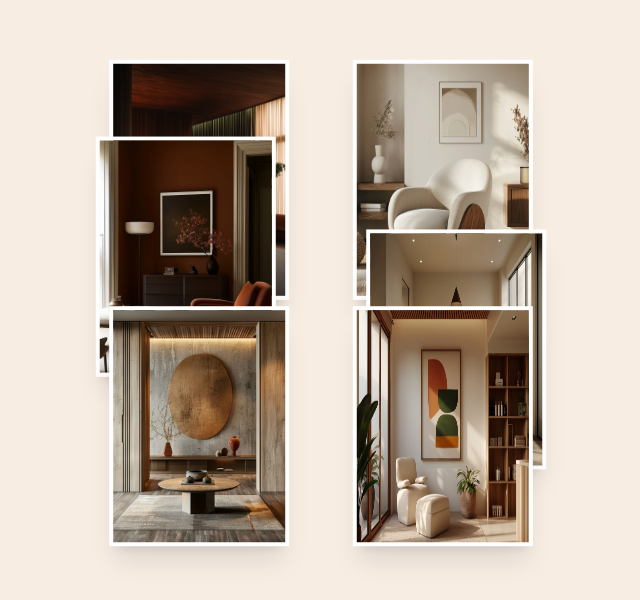
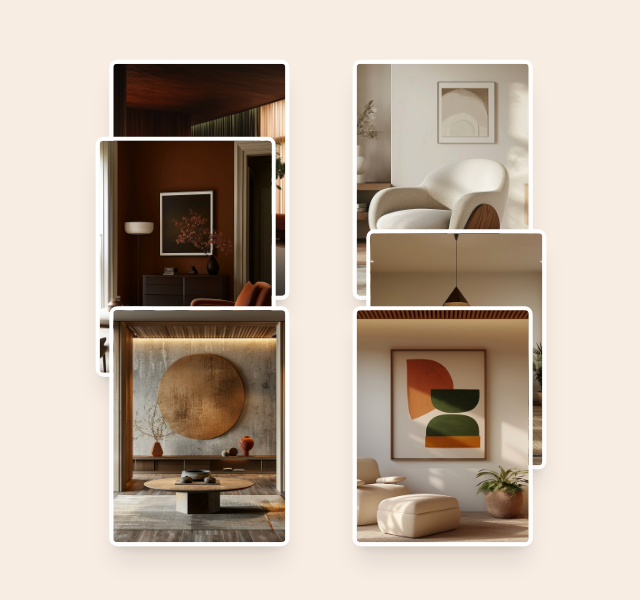
Before and after one commit to robinahmed12/troscan-web-clone, a Next.js app: page / in a window 1280 px wide. Shown: the part 1947-2547 px from the top of the page, without its empty margins (319-959 px from the left). Built offline with nearby package versions, Linux system fonts and the light colour scheme.

Commit message:
updated gallery and news section

```diff
--- a/src/app/components/Landing/News.jsx
+++ b/src/app/components/Landing/News.jsx
@@ -3,6 +3,7 @@
 import React, { useState, useEffect } from "react";
 import Image from "next/image";
 import Link from "next/link";
+import Container from "../ui/Container";
 
 const News = () => {
   const [news, setNews] = useState([]);
@@ -16,7 +17,8 @@ const News = () => {
   }, []);
 
   return (
-   <div
+   <Container>
+    <div
 
     >
       <div className="max-w-7xl mt-20 mx-auto">
@@ -147,6 +149,7 @@ const News = () => {
         ></div>
       </div>
     </div>
+   </Container>
   );
 };
 
--- a/src/app/components/Landing/TroscanGallery.jsx
+++ b/src/app/components/Landing/TroscanGallery.jsx
@@ -26,8 +26,8 @@ const TroscanGallery = () => {
   const moveProgress = useTransform(scrollYProgress, [0, 1], [0, 1]);
   const textProgress = useTransform(scrollYProgress, [0.5, 0.8], [0, 1]);
 
-  // Initial centered positions (hexagonal formation)
-  const initialPositions = [
+  // Positions for desktop (hexagonal formation)
+  const desktopInitialPositions = [
     { x: -80, y: -100 },  // top-left
     { x: 80, y: -100 },   // top-right
     { x: -160, y: 0 },    // left
@@ -36,10 +36,7 @@ const TroscanGallery = () => {
     { x: 80, y: 100 }     // bottom-right
   ];
 
-  // Final positions:
-  // - 4 images at opposite angles (diagonal pairs)
-  // - 2 images vertically opposite
-  const finalPositions = [
+  const desktopFinalPositions = [
     { x: -350, y: -250 },  // top-left (angle)
     { x: 350, y: -250 },   // top-right (angle)
     { x: 0, y: -300 },     // top-center (vertical)
@@ -47,49 +44,83 @@ const TroscanGallery = () => {
     { x: -350, y: 250 },   // bottom-left (angle)
     { x: 350, y: 250 }     // bottom-right (angle)
   ];
+
+  // Positions for mobile (3 top, 3 bottom)
+  const mobileInitialPositions = [
+    { x: -80, y: -80 },   // top-left
+    { x: 0, y: -120 },    // top-center
+    { x: 80, y: -80 },    // top-right
+    { x: -80, y: 80 },    // bottom-left
+    { x: 0, y: 120 },     // bottom-center
+    { x: 80, y: 80 }      // bottom-right
+  ];
+
+  const mobileFinalPositions = [
+    { x: -150, y: -250 },  // top-left
+    { x: 0, y: -300 },     // top-center
+    { x: 150, y: -250 },   // top-right
+    { x: -150, y: 250 },   // bottom-left
+    { x: 0, y: 300 },      // bottom-center
+    { x: 150, y: 250 }     // bottom-right
+  ];
+
   return (
     <Container>
       <div className="relative min-h-screen h-[600vh] bg-[#f8ede3]" ref={containerRef}>
         {/* Sticky container */}
         <div className="sticky top-0 h-screen w-full overflow-hidden flex items-center justify-center">
 
-        {/* 6 Images - Always visible */}
+          {/* 6 Images */}
           {imagePaths.map((path, i) => (
             <motion.div
               key={i}
               className="absolute"
               style={{
-              x: useTransform(moveProgress, [0, 1], [initialPositions[i].x, finalPositions[i].x]),
-              y: useTransform(moveProgress, [0, 1], [initialPositions[i].y, finalPositions[i].y]),
+                x: useTransform(moveProgress, [0, 1], [
+                  typeof window !== 'undefined' && window.innerWidth < 768 ?
+                    mobileInitialPositions[i].x :
+                    desktopInitialPositions[i].x,
+                  typeof window !== 'undefined' && window.innerWidth < 768 ?
+                    mobileFinalPositions[i].x :
+                    desktopFinalPositions[i].x
+                ]),
+                y: useTransform(moveProgress, [0, 1], [
+                  typeof window !== 'undefined' && window.innerWidth < 768 ?
+                    mobileInitialPositions[i].y :
+                    desktopInitialPositions[i].y,
+                  typeof window !== 'undefined' && window.innerWidth < 768 ?
+                    mobileFinalPositions[i].y :
+                    desktopFinalPositions[i].y
+                ]),
                 zIndex: 10,
-              opacity: 1 // Always visible
+                opacity: 1
               }}
             >
-            <div className="w-[150px] h-[180px] md:w-[180px] md:h-[240px] relative shadow-xl border-4 border-white">
+              <div className="w-[120px] h-[160px] sm:w-[150px] sm:h-[180px] md:w-[180px] md:h-[240px] relative shadow-xl border-4 border-white rounded-lg overflow-hidden transition-transform duration-300 hover:scale-105">
                 <Image
                   src={path}
                   alt={`Design ${i+1}`}
                   fill
-                className="w-full h-full"
-                sizes="(max-width: 900px) 120px, 180px"
+                  className="object-cover"
+                  sizes="(max-width: 640px) 120px, (max-width: 768px) 150px, 180px"
                 />
               </div>
             </motion.div>
           ))}
 
-        {/* Text that appears when images are in position */}
+          {/* Text Reveal */}
           <motion.div
-          className="absolute text-center px-8 max-w-2xl mx-auto"
+            className="absolute text-center px-6 max-w-2xl mx-auto"
             style={{
               opacity: textProgress,
               scale: textProgress,
               zIndex: 20
             }}
           >
-          <h1 className="text-4xl md:text-6xl font-bold mb-6 text-[#8d493a]">
+            <h1 className="text-3xl sm:text-4xl md:text-5xl lg:text-6xl font-bold mb-4 lg:mb-6 text-[#8d493a] leading-tight">
               Transforming spaces with style
             </h1>
-          <p className="text-xl md:text-2xl text-[#8d493a] opacity-90">
+            <p className="text-lg sm:text-xl md:text-2xl text-[#8d493a] opacity-90">
               Through Troscán's exquisite design expertise.
             </p>
           </motion.div>
--- a/src/app/layout.js
+++ b/src/app/layout.js
@@ -4,15 +4,12 @@ import Navbar from "./components/Navbar";
 import Footer from "./components/Footer";
 import AOSProvider from "./components/AOSProvider";
 
+import { Montserrat } from "next/font/google";
 
-const geistSans = Geist({
-  variable: "--font-geist-sans",
+const montserrat = Montserrat({
   subsets: ["latin"],
-});
-
-const geistMono = Geist_Mono({
-  variable: "--font-geist-mono",
-  subsets: ["latin"],
+  variable: "--font-montserrat",
+  weight: ["400", "500", "600", "700"],
 });
 
 export const metadata = {
@@ -20,15 +17,10 @@ export const metadata = {
   description: "Generated by create next app",
 };
 
-
-
 export default function RootLayout({ children }) {
-
   return (
-    <html lang="en" data-theme="light">
-      <body
-        className={`${geistSans.variable} ${geistMono.variable} antialiased`}
-      >
+    <html lang="en" data-theme="light" className={montserrat.variable}>
+      <body className="font-montserrat">
         <AOSProvider>
           <header>
             <nav>
--- a/tailwind.config.js
+++ b/tailwind.config.js
@@ -6,7 +6,11 @@ module.exports = {
     "./components/**/*.{js,ts,jsx,tsx}",
   ],
   theme: {
-    extend: {},
+    extend: {
+      fontFamily: {
+        montserrat: ['var(--font-montserrat)'],
+      },
+    },
   },
   plugins: [],
 };
```
Lines whose indentation alone changed are shown as unchanged.
